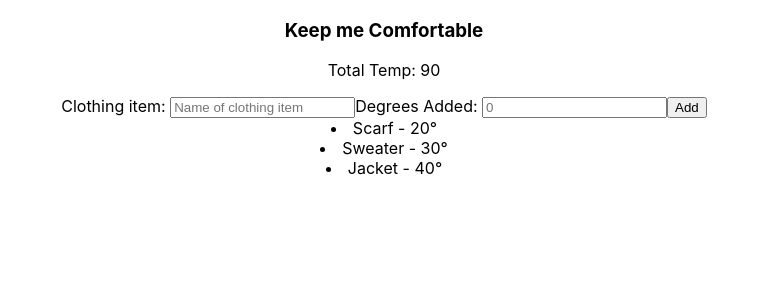
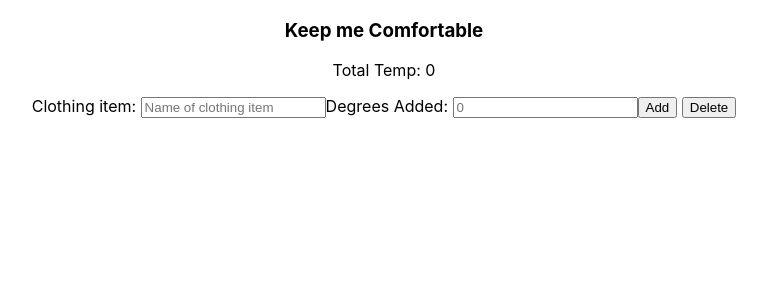
Before and after one commit to krogowsk531/under-the-weather, a React (Create React App) app: page /comfort in a window 1280 px wide. Shown: the top 300 px of the page, without its empty margins (256-1023 px from the left). Built offline with nearby package versions, Linux system fonts and the light colour scheme.

Commit message:
Local storage is working

```diff
--- a/src/Comfort/Comfort.js
+++ b/src/Comfort/Comfort.js
@@ -1,12 +1,16 @@
-import React, { useState } from 'react'
+import React, { useState, useEffect } from 'react'
 import ComfortForm from '../ComfortForm/ComfortForm.js'
 import List from '../List/List.js'
 
-const ALL_CLOTHING = [
-  { id: 1, item: 'Scarf', degrees: 20 },
-  { id: 2, item: 'Sweater', degrees: 30 },
-  { id: 3, item: 'Jacket', degrees: 40 }
-]
+// const ALL_CLOTHING = [
+//   { id: 1, item: 'Scarf', degrees: 20 },
+//   { id: 2, item: 'Sweater', degrees: 30 },
+//   { id: 3, item: 'Jacket', degrees: 40 }
+// ]
+
+const ALL_CLOTHING = localStorage.getItem('clothing')
+  ? JSON.parse(localStorage.getItem('clothing'))
+  : []
 
 
 const Comfort = () => {
@@ -38,6 +42,14 @@ const Comfort = () => {
     }
   }
 
+  useEffect(() => {
+  localStorage.setItem('clothing', JSON.stringify(clothing))
+  }, [clothing])
+
+  const handleClearItem = () => {
+  setClothing([])
+  }
+
   return (
     <section>
     <h3>Keep me Comfortable</h3>
@@ -54,6 +66,7 @@ const Comfort = () => {
       handleItem={handleItem}
       handleTemp={handleTemp}
       handleComfortForm={handleComfortForm}
+      handleClearItem={handleClearItem}
     />
     <List clothing={clothing}/>
     </section>
--- a/src/ComfortForm/ComfortForm.js
+++ b/src/ComfortForm/ComfortForm.js
@@ -1,6 +1,6 @@
 import React from 'react'
 
-const ComfortForm = ({ item, degrees, handleItem, handleTemp, handleComfortForm }) => (
+const ComfortForm = ({ item, degrees, handleItem, handleTemp, handleComfortForm, handleClearItem }) => (
     <form>
       <label>Clothing item: </label>
       <input
@@ -20,7 +20,8 @@ const ComfortForm = ({ item, degrees, handleItem, handleTemp, handleComfortForm
         value={degrees}
         onChange={handleTemp}
       />
-      <button type='submit' onClick={handleComfortForm}>Add</button>
+      <button type='submit' onClick={handleComfortForm}>Add</button>{' '}
+      <button type='submit' onClick={handleClearItem}>Delete</button>
     </form>
   )
 
```
